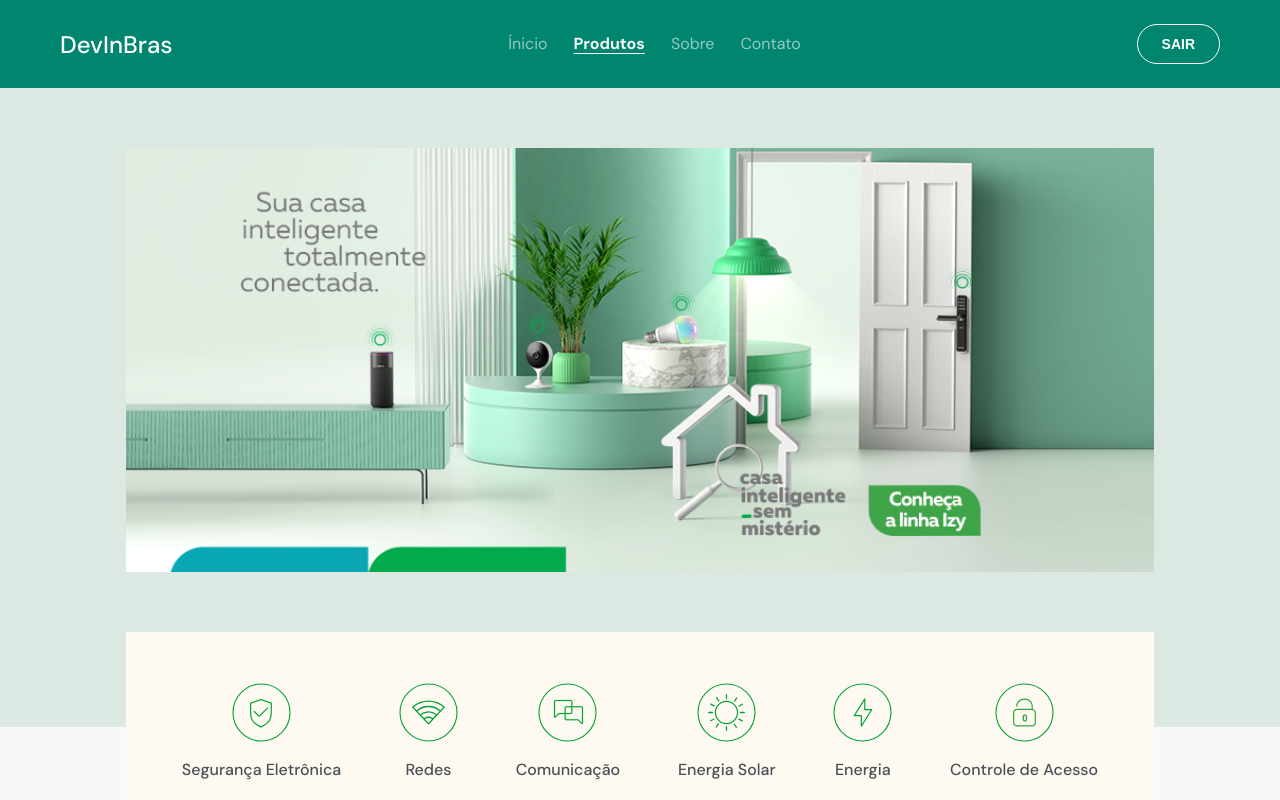
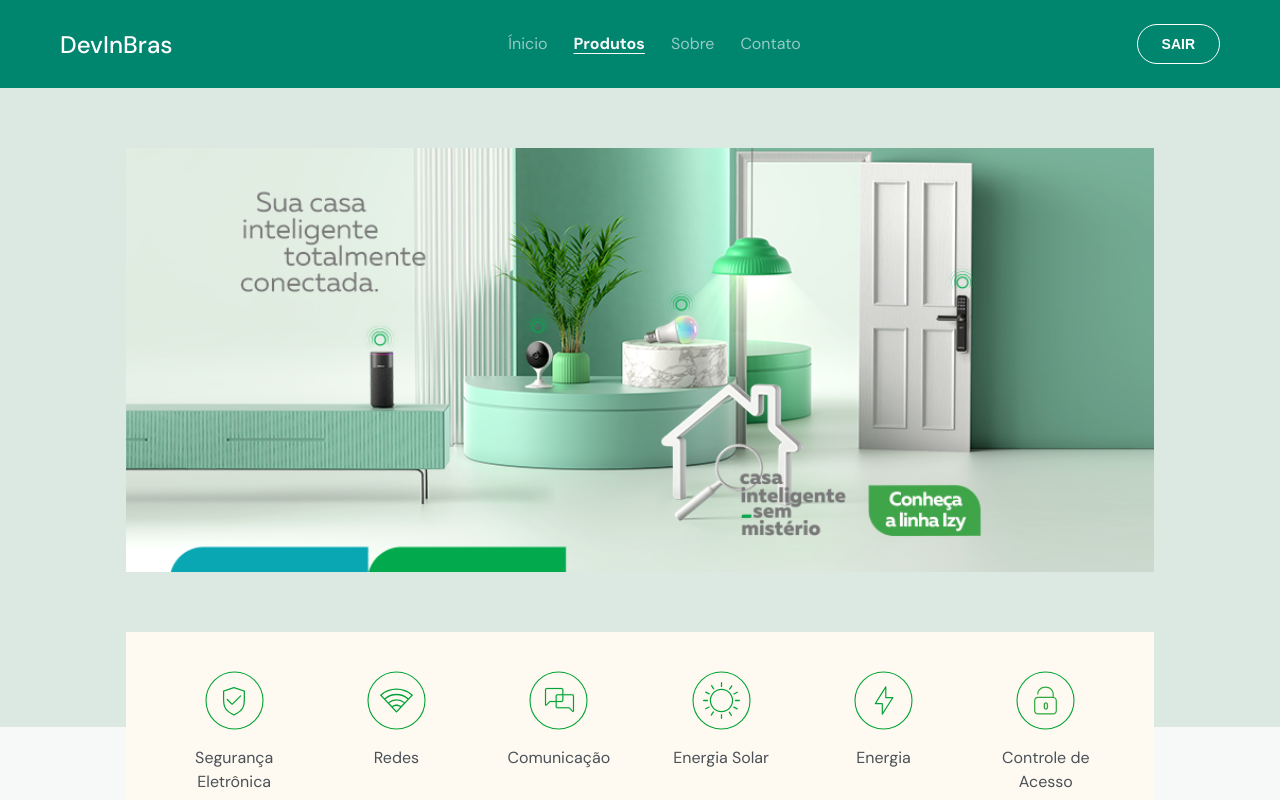
Before and after one commit to DEVin-Intelbras/devinbras, a React (Vite) app: page / in a window 1280 px wide. Shown: the top 800 px of the page. Built offline with nearby package versions, Linux system fonts and the light colour scheme; no server answers.

Commit message:
feat: adiciona estilo filtro selecionado

```diff
--- a/src/components/Filters/Filters.jsx
+++ b/src/components/Filters/Filters.jsx
@@ -11,37 +11,62 @@ import PropType from "prop-types";
 
 import styles from "./Filters.module.css";
 
-export const Filters = ({ aoFiltrar }) => {
-  return (
-    <section className={styles.filter}>
-      <div className={styles.filterGroup} onClick={() => aoFiltrar("segurança eletrônica")}>
-        <Seguranca />
-        <p className={styles.filterDetail}>Segurança Eletrônica</p>
-      </div>
-      <div className={styles.filterGroup} onClick={() => aoFiltrar("redes")}>
-        <Redes />
-        <p className={styles.filterDetail}>Redes</p>
-      </div>
-      <div className={styles.filterGroup} onClick={() => aoFiltrar("comunicação")}>
-        <Comunicacao />
-        <p className={styles.filterDetail}>Comunicação</p>
-      </div>
-      <div className={styles.filterGroup} onClick={() => aoFiltrar("energia solar")}>
-        <EnergiaSolar />
-        <p className={styles.filterDetail}>Energia Solar</p>
-      </div>
-      <div className={styles.filterGroup} onClick={() => aoFiltrar("energia")}>
-        <Energia />
-        <p className={styles.filterDetail}>Energia</p>
-      </div>
-      <div className={styles.filterGroup} onClick={() => aoFiltrar("controle de acesso")}>
-        <ControleAcesso />
-        <p className={styles.filterDetail}> Controle de Acesso</p>
-      </div>
-    </section>
-  );
-};
+const FILTER_OPTIONS = [
+  {
+    label: "Segurança Eletrônica",
+    value: "segurança eletrônica",
+    icon: <Seguranca />,
+  },
+  {
+    label: "Redes",
+    value: "redes",
+    icon: <Redes />,
+  },
+  {
+    label: "Comunicação",
+    value: "comunicação",
+    icon: <Comunicacao />,
+  },
+  {
+    label: "Energia Solar",
+    value: "energia solar",
+    icon: <EnergiaSolar />,
+  },
+  {
+    label: "Energia",
+    value: "energia",
+    icon: <Energia />,
+  },
+  {
+    label: "Controle de Acesso",
+    value: "controle de acesso",
+    icon: <ControleAcesso />,
+  },
+];
+
+export const Filters = ({ aoFiltrar, filtroSelecionado }) => (
+  <section className={styles.filter}>
+    {FILTER_OPTIONS.map((filter) => {
+      const selected = filtroSelecionado === filter.value;
+
+      return (
+        <div
+          key={filter.value}
+          className={`${styles.filterGroup} ${selected ? styles.filterGroupSelected : ""}`}
+          onClick={() => aoFiltrar(filter.value)}
+        >
+          {filter.icon}
+
+          <p className={`${styles.filterDetail} ${selected ? styles.filterDetailSelected : ""}`}>
+            {filter.label}
+          </p>
+        </div>
+      );
+    })}
+  </section>
+);
 
 Filters.propTypes = {
   aoFiltrar: PropType.func.isRequired,
+  filtroSelecionado: PropType.string,
 };
--- a/src/components/Filters/Filters.module.css
+++ b/src/components/Filters/Filters.module.css
@@ -26,12 +26,24 @@
   align-items: center;
   justify-content: center;
   gap: 16px;
+  cursor: pointer;
+  width: 100px;
+}
+
+.filterGroupSelected {
+  filter: brightness(0.8);
 }
 
 .filterDetail {
-  font-weight: 500;
+  font-weight: 400;
   text-align: center;
   line-height: 24px;
+  min-height: 48px;
+  color: var(--gray-paragraph);
+}
+
+.filterDetailSelected {
+  font-weight: 500;
 }
 
 @media (max-width: 600px) {
--- a/src/hooks/useProdutos.js
+++ b/src/hooks/useProdutos.js
@@ -43,5 +43,6 @@ export const useProdutos = () => {
     produtos: produtosFiltrados,
     handleFiltrar,
     status,
+    filtro,
   };
 };
--- a/src/pages/Products/Products.jsx
+++ b/src/pages/Products/Products.jsx
@@ -5,7 +5,7 @@ import image from "@/assets/img/products.png";
 import styles from "./Products.module.css";
 
 export const Products = () => {
-  const { status, produtos, handleFiltrar } = useProdutos();
+  const { status, produtos, handleFiltrar, filtro } = useProdutos();
 
   return (
     <div className={styles.productsContainer}>
@@ -17,7 +17,7 @@ export const Products = () => {
         />
       </section>
 
-      <Filters aoFiltrar={handleFiltrar} />
+      <Filters aoFiltrar={handleFiltrar} filtroSelecionado={filtro} />
 
       <section className={`${styles.productsContent} ${styles.productsList}`}>
         <h2 className={styles.productsListTitle}>Produtos</h2>
```
